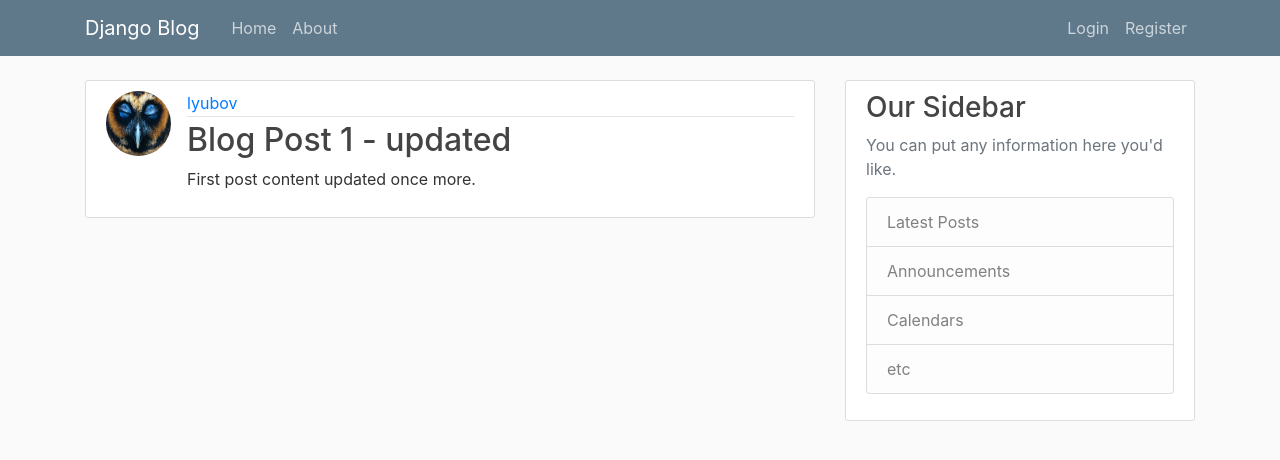
After one commit to LyubovGencheva/LG_Django_project, a Django app: page /post/1/ in a window 1280 px wide. The commit adds this page. Shown: the top 460 px of the page. Run offline with Django 3.2, Linux system fonts and the light colour scheme; data comes from the database, SQL or seed files in the repository; both versions use the stored data as it was after the commit; some libraries are stand-ins or nearby versions.

Commit message:
Added classed based views for the posts: post-list view for the blog home page; post-detail, post-create, post-update and post-delete views for the posts. Imported mixins to ensure post-creation by logged-in users only; post-update and post-deletion by the post author only.

```diff
--- a/django_project/blog/models.py
+++ b/django_project/blog/models.py
@@ -1,9 +1,7 @@
 from django.db import models
 from django.utils import timezone
-
 from django.contrib.auth.models import User
-
-# Create your models here.
+from django.urls import reverse                                 # 'reverse' function will return the full url to a route as a string
 
 
 class Post(models.Model):
@@ -15,3 +13,7 @@ class Post(models.Model):
 
     def __str__(self):
         return self.title
+
+    # returns the path to a specific post instance
+    def get_absolute_url(self):
+        return reverse('post-detail', kwargs={'pk': self.pk})   # will return as a string the full path to the post with that pk detail page
--- a/django_project/blog/templates/blog/base.html
+++ b/django_project/blog/templates/blog/base.html
@@ -35,6 +35,7 @@
             <!-- Navbar Right Side -->
             <div class="navbar-nav">
                 {% if user.is_authenticated %}   <!--NavBar will be different depending on whether the User is Logged in or not-->
+                    <a class="nav-item nav-link" href="{% url 'post-create' %}">New Post</a>
                     <a class="nav-item nav-link" href="{% url 'profile' %}">Profile</a>
                     <a class="nav-item nav-link" href="{% url 'logout' %}">Logout</a>
                 {% else %}
--- a/django_project/blog/templates/blog/home.html
+++ b/django_project/blog/templates/blog/home.html
@@ -8,7 +8,7 @@
               <a class="mr-2" href="#">{{ post.author }}</a>
               <small class="text-muted">{{ post.date_posted|date:"F d, Y" }}</small>
             </div>
-            <h2><a class="article-title" href="#">{{ post.title }}</a></h2>
+            <h2><a class="article-title" href="{% url 'post-detail' post.id %}">{{ post.title }}</a></h2>
             <p class="article-content">{{ post.content }}</p>
           </div>
         </article>
--- /dev/null
+++ b/django_project/blog/templates/blog/post_detail.html
@@ -0,0 +1,22 @@
+{% extends "blog/base.html" %}
+{% block content %}
+    <!-- the homepage ListView uses 'post' as a contextual variable:
+    'post'-> is here replaced by 'object' to fully follow django's class based views convention here -->
+    <article class="media content-section">
+        <img class="rounded-circle article-img" src="{{ object.author.profile.image.url }}">
+          <div class="media-body">
+              <div class="article-metadata">
+                  <a class="mr-2" href="#">{{ object.author }}</a>
+                  <small class="text-muted">{{ object.date_objected|date:"F d, Y" }}</small>
+                  {% if object.author == user %}
+                    <div>
+                        <a class="btn btn-secondary" btn-sm mt-1 mb-1 href="{% url 'post-update' object.id %}">Update</a>
+                        <a class="btn btn-danger" btn-sm mt-1 mb-1 href="{% url 'post-delete' object.id %}">Delete</a>
+                    </div>
+                  {% endif %}
+              </div>
+              <h2 class="article-title">{{ object.title }}</h2>
+            <p class="article-content">{{ object.content }}</p>
+          </div>
+    </article>
+{% endblock %}
--- a/django_project/blog/urls.py
+++ b/django_project/blog/urls.py
@@ -1,9 +1,19 @@
 from django.urls import path
-
+from . views import (
+    PostListView,
+    PostDetailView,
+    PostCreateView,
+    PostUpdateView,
+    PostDeleteView,
+)
 from . import views
 
+
 urlpatterns = [
-    path('', views.home, name='blog-home'),
+    path('', PostListView.as_view(), name='blog-home'),
+    path('post/<int:pk>/', PostDetailView.as_view(), name='post-detail'),
+    path('post/new/', PostCreateView.as_view(), name='post-create'),
+    path('post/<int:pk>/update/', PostUpdateView.as_view(), name='post-update'),
+    path('post/<int:pk>/delete/', PostDeleteView.as_view(), name='post-delete'),
     path('about/', views.about, name='blog-about'), #templates refer to the url tags, instead of url-path being hardcoded
-
 ]
--- a/django_project/blog/views.py
+++ b/django_project/blog/views.py
@@ -1,9 +1,15 @@
 from django.shortcuts import render
+from django.contrib.auth.mixins import LoginRequiredMixin, UserPassesTestMixin
 from django.http import HttpResponse
+from django.views.generic import (
+    ListView,
+    DetailView,
+    CreateView,
+    UpdateView,
+    DeleteView,
+)
 
 from . models import Post
-
-# Create your views here.
 
 def home(request):
     context = {
@@ -11,5 +17,64 @@ def home(request):
     }
     return render(request, 'blog/home.html', context)
 
+
+# ListView for the homepage instead of function
+class PostListView(ListView):
+    model = Post
+    template_name = 'blog/home.html'    # if we do not have template_name variable, by default django's class based view
+                                        # will search for a template <app>/<model>_<viewtype>.html (i.e. blog/post_list.html
+    context_object_name = 'posts'
+    ordering = ['-date_posted']          # ordering; if from oldest to newest ['date_posted']
+
+
+# DetailView for each post
+class PostDetailView(DetailView):
+    model = Post
+
+
+# CreateView for a post will contain a form, that is why the form fields have to be specified
+# LoginRequiredMixin will now allow a user to create a post unless he is logged in
+class PostCreateView(LoginRequiredMixin, CreateView):
+    model = Post
+    fields = ['title', 'content']
+
+    # overriding the form save method: will take the user, making the request and set it to be the post's author
+    def form_valid(self, form):
+        form.instance.author = self.request.user        # setting the author before checking form validity
+        return super().form_valid(form)                 # running the form_valid method on the parent class
+
+
+# CreateView for a post will contain a form, that is why the form fields have to be specified
+# LoginRequiredMixin will now allow a user to create a post unless he is logged in
+class PostUpdateView(LoginRequiredMixin, UserPassesTestMixin, UpdateView):
+    model = Post
+    fields =['title', 'content']
+
+    # overriding the form save method: will take the user, making the request and set it to be the post's author
+    def form_valid(self, form):
+        form.instance.author = self.request.user        # setting the author before checking form validity
+        return super().form_valid(form)                 # running the form_valid method on the parent class
+
+    # users will only be able to update their own posts
+    def test_func(self):                                # a function checking whether the user passes the required test
+        post = self.get_object()
+        if self.request.user == post.author:
+            return True
+        return False
+
+
+# DetailView for each post
+class PostDeleteView(LoginRequiredMixin, UserPassesTestMixin, DeleteView):
+    model = Post
+    success_url = '/'                                   # in case of successful post deletion, redirect to homepage
+
+    # users will only be able to delete their own posts
+    def test_func(self):                                # a function checking whether the user passes the required test
+        post = self.get_object()
+        if self.request.user == post.author:
+            return True
+        return False
+
+
 def about(request):
     return render(request, 'blog/about.html', {'title': 'About'})  #the last variable is the context dictionary to be passed to the about template
```
Also changed, not shown: django_project/blog/templates/blog/post_confirm_delete.html (added, +18 -0 lines), django_project/blog/templates/blog/post_form.html (added, +18 -0 lines), django_project/db.sqlite3, django_project/media/profile_pics/106382_1024x768.jpg.
